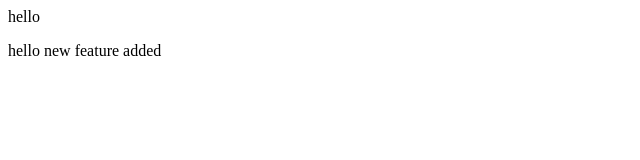
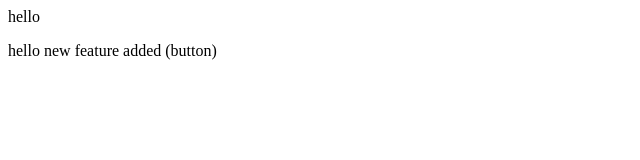
Before and after one commit to AlfishanShaikh/localrepo, a plain HTML site: page index.html in a window 1280 px wide. Shown: the full height of the page, 0-640 px from the left. Drawn offline with Linux system fonts and the light colour scheme.

Commit message:
button added

```diff
--- a/index.html
+++ b/index.html
@@ -1,2 +1,2 @@
 <p>hello</p>
-<p>hello new feature added</p>
+<p>hello new feature added (button) </p>
```
